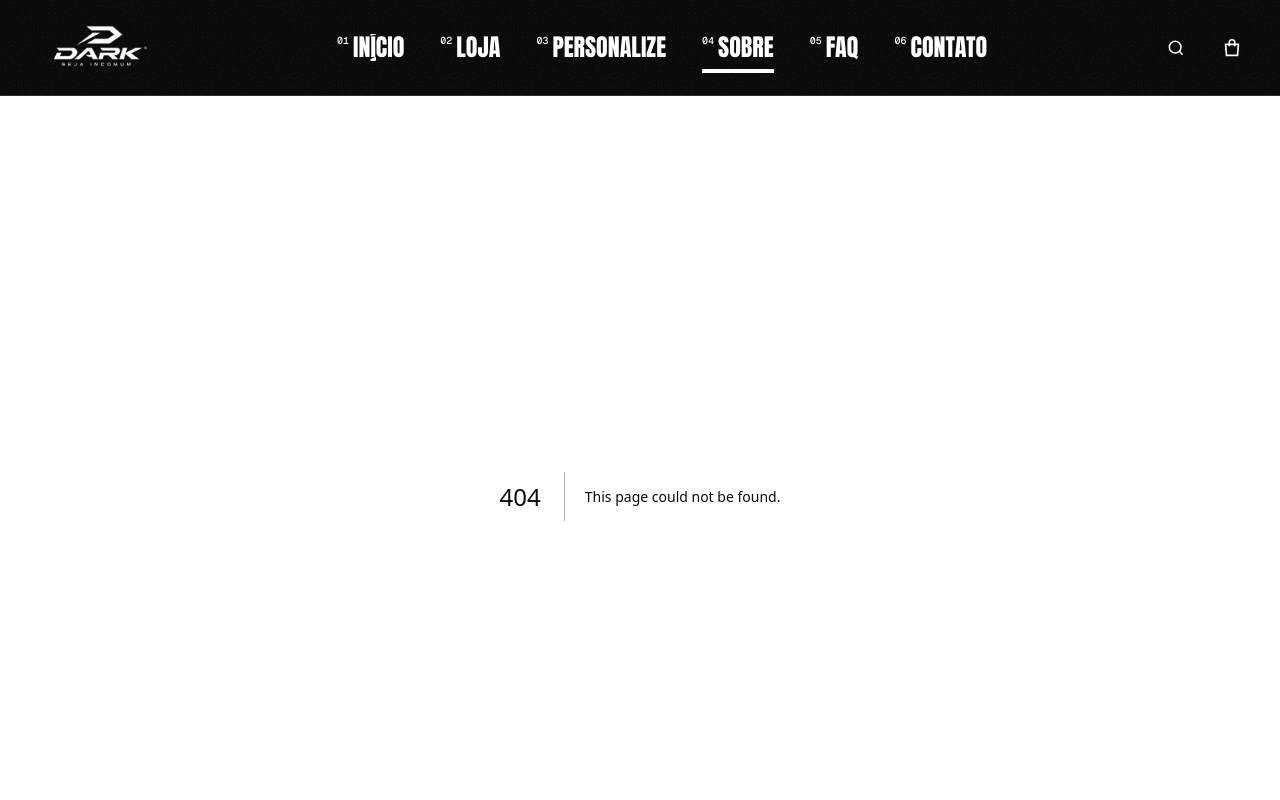
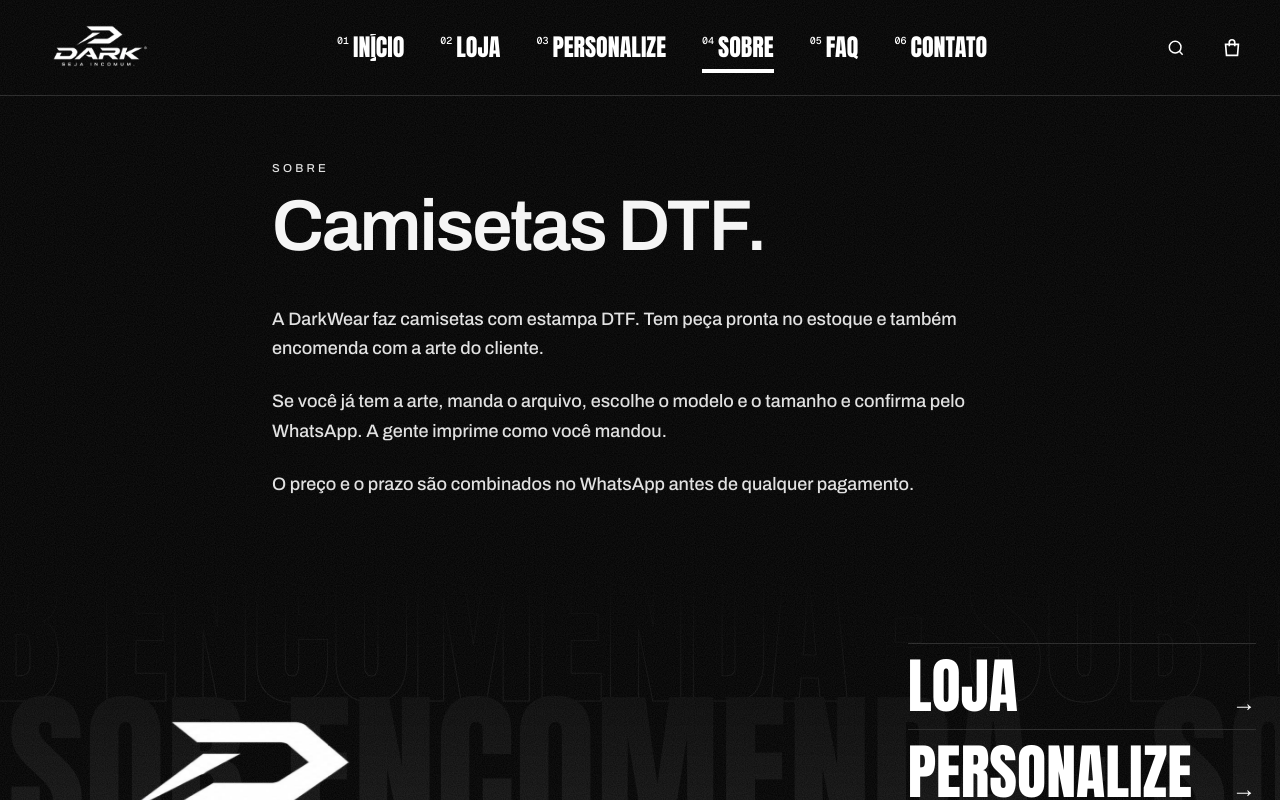
Before and after one commit to ObarbosaDev/LandingPage-DarkWear, a Next.js app: page /sobre in a window 1280 px wide. Before the commit this address had no page. Shown: the top 800 px of the page. Built offline with nearby package versions, Linux system fonts and the light colour scheme.

Commit message:
feat: cria página sobre

```diff
--- /dev/null
+++ b/src/app/sobre/page.tsx
@@ -0,0 +1,24 @@
+import type { Metadata } from "next";
+import { SITE } from "@/lib/site";
+
+export const metadata: Metadata = { title: "Sobre" };
+
+export default function SobrePage() {
+  return (
+    <section className="mx-auto max-w-3xl px-4 py-16">
+      <p className="eyebrow">Sobre</p>
+      <h1 className="title-street mt-3">{SITE.tagline}</h1>
+      <div className="mt-10 flex flex-col gap-6 text-lg leading-relaxed text-muted">
+        <p>
+          A {SITE.name} faz camisetas com estampa DTF. Tem peça pronta no estoque e também
+          encomenda com a arte do cliente.
+        </p>
+        <p>
+          Se você já tem a arte, manda o arquivo, escolhe o modelo e o tamanho e confirma pelo
+          WhatsApp. A gente imprime como você mandou.
+        </p>
+        <p>O preço e o prazo são combinados no WhatsApp antes de qualquer pagamento.</p>
+      </div>
+    </section>
+  );
+}
```
